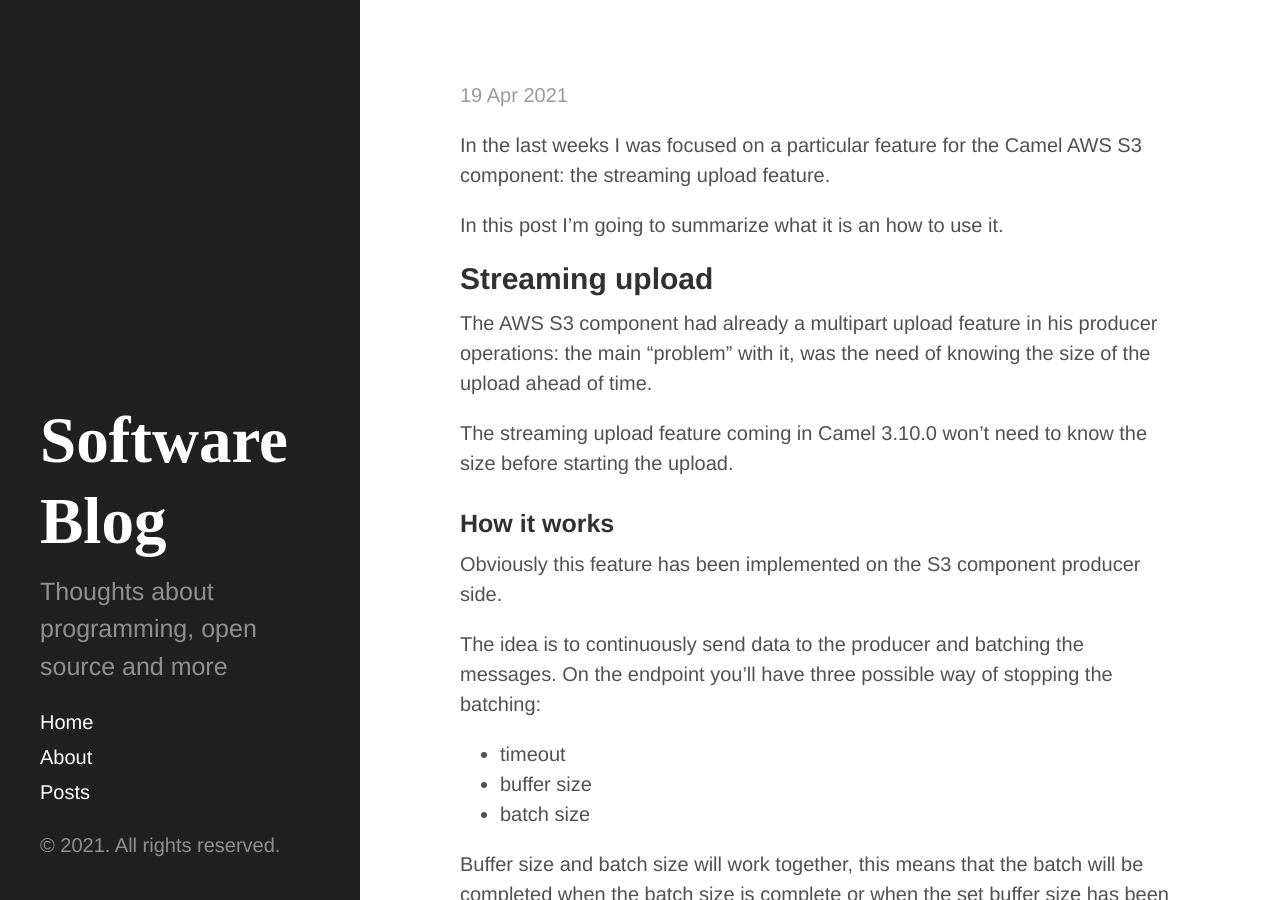
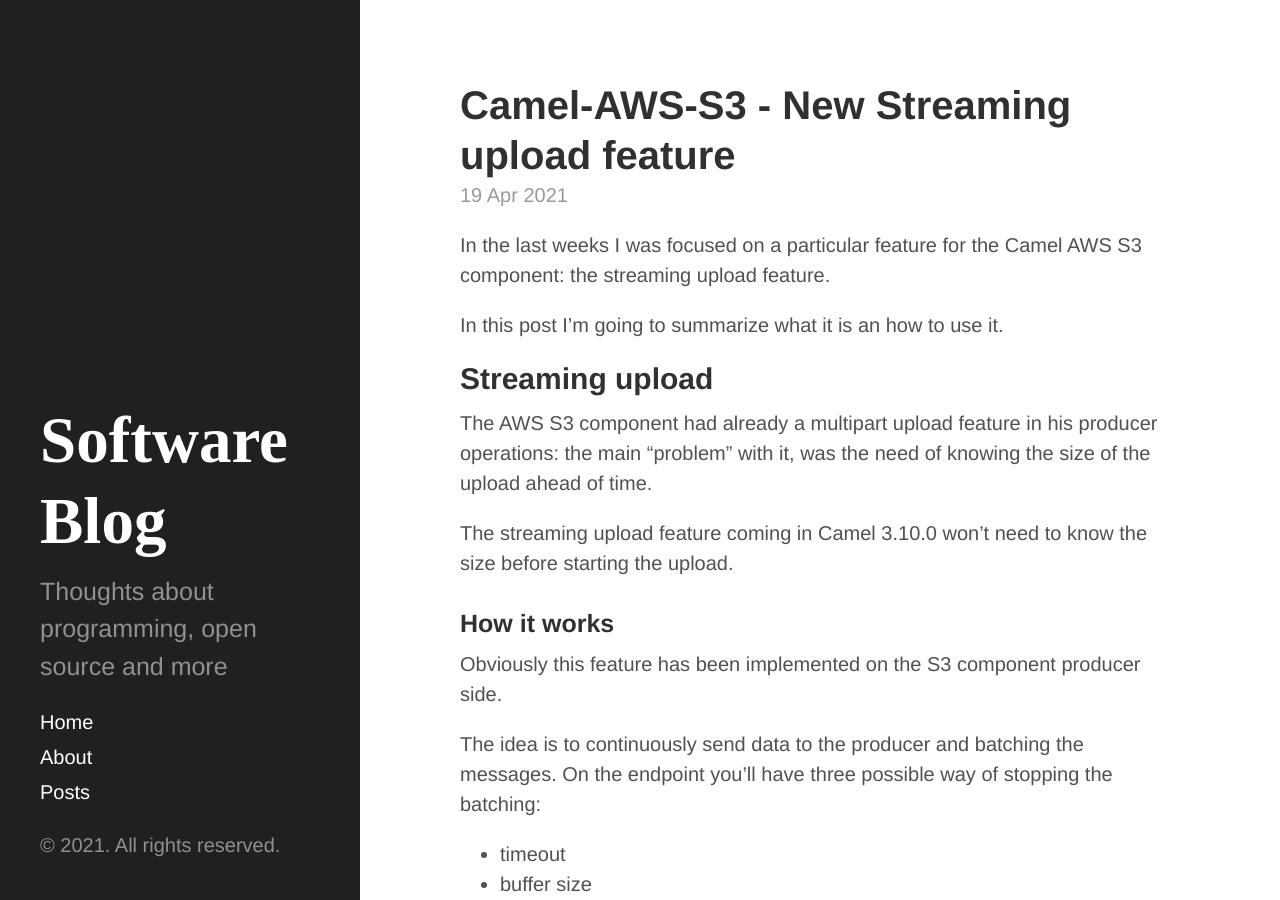
Before and after one commit to oscerd/oscerd.github.io, a Jekyll site: the page built from _posts/2021-04-19-camel-aws-s3-streaming-upload.md, in a window 1280 px wide and 900 px high. Built offline with Jekyll 4.4.1, drawn with Linux system fonts in a browser that asks for light colours; our own code applies the rules of GitHub Pages for plain Markdown files.

Commit message:
Fixed blog post

```diff
--- a/_posts/2021-04-19-camel-aws-s3-streaming-upload.md
+++ b/_posts/2021-04-19-camel-aws-s3-streaming-upload.md
@@ -1,6 +1,6 @@
 ---
 layout: post
-title: Camel-AWS-S3: New Streaming upload feature
+title: Camel-AWS-S3 - New Streaming upload feature
 ---
 
 In the last weeks I was focused on a particular feature for the Camel AWS S3 component: the streaming upload feature.
```
